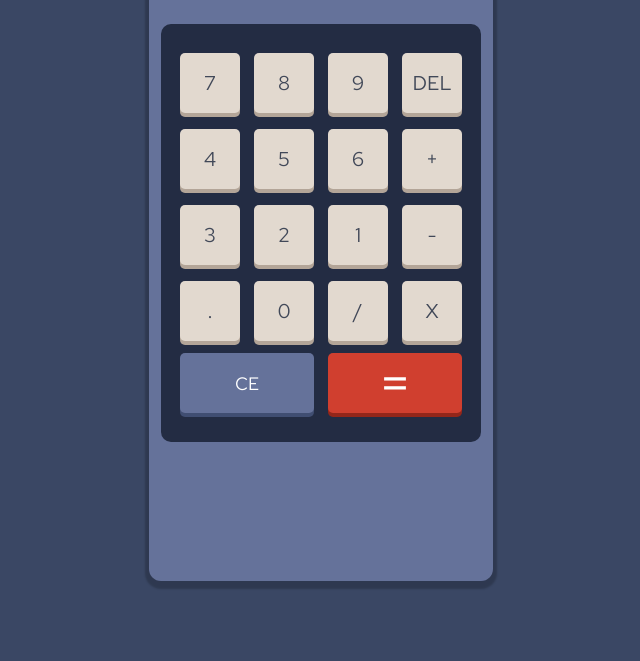
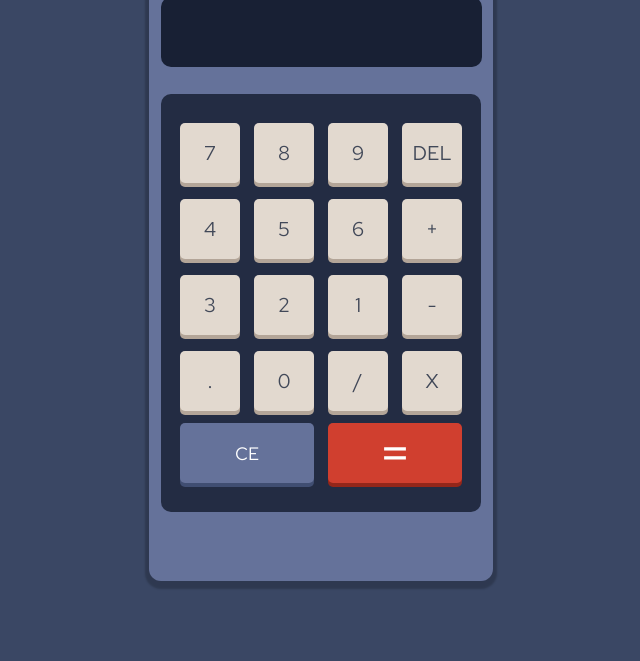
Before and after one commit to lilhalzy/calculator, a plain HTML site: page index.html in a window 1280 px wide. Shown: the part 179-840 px from the top of the page, without its empty margins (319-959 px from the left). Drawn offline with Linux system fonts and the light colour scheme; a web font is replaced by a local one.

Commit message:
recycled the className

```diff
--- a/style.css
+++ b/style.css
@@ -150,7 +150,7 @@ header h1 {
   display: inline-block;
 }
 
-input {
+.screen {
   background-color: var(--screen-bgColor);
   border: none;
   outline: none;
@@ -235,7 +235,7 @@ input {
   font-size: 55px;
 }
 
-@media screen and (max-width: 500px) {
+/* @media screen and (max-width: 500px) {
   .container {
     display: unset;
     width: auto;
@@ -290,4 +290,4 @@ input {
     justify-content: center;
     align-items: center;
   }
-}
+} */
```
